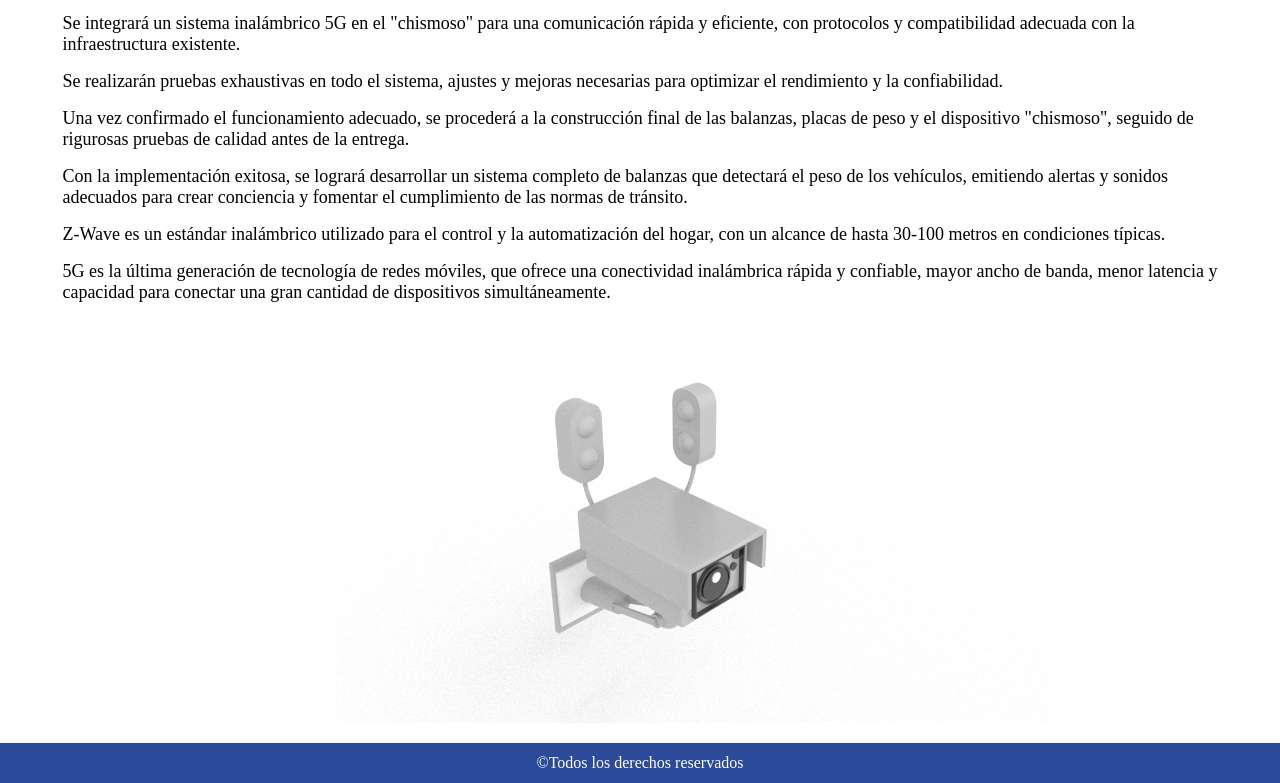
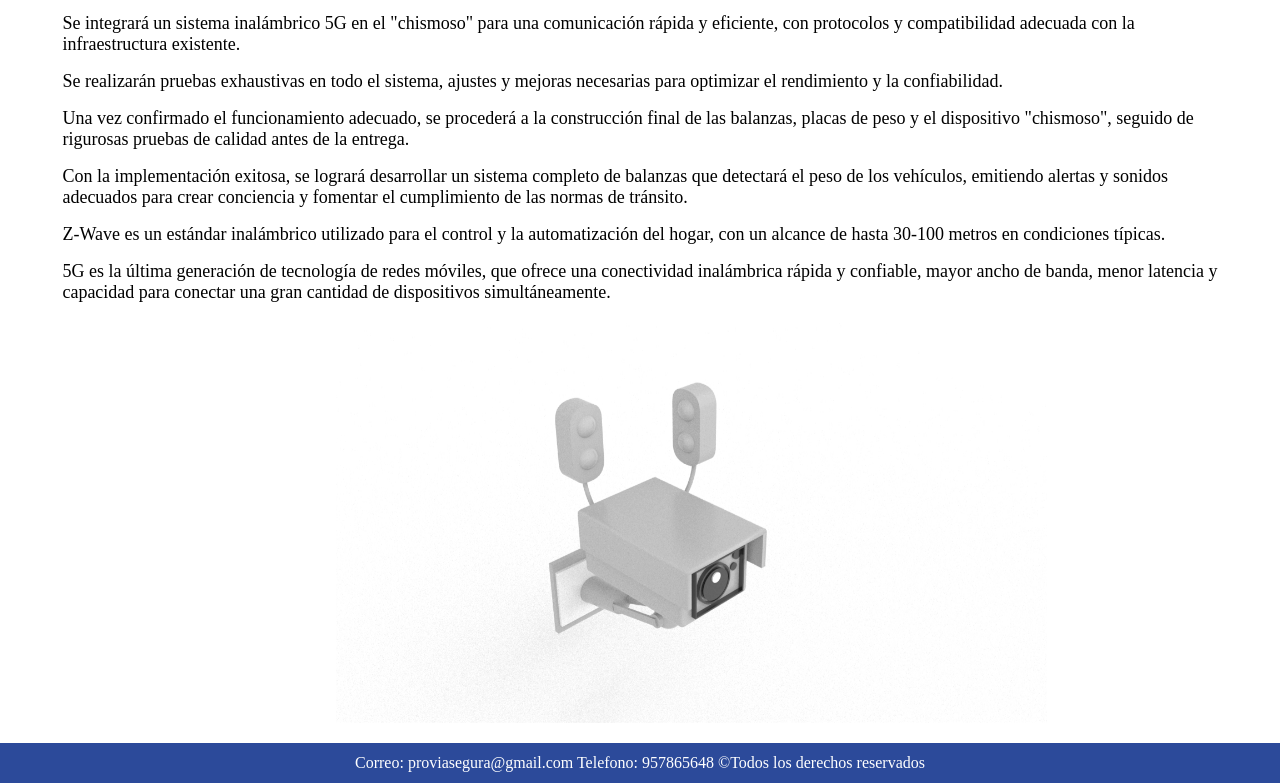
Before and after one commit to edupq1999/proyectociclista, a plain HTML site: page index.html in a window 1280 px wide. Shown: the part 2548-3331 px from the top of the page. Drawn offline with Linux system fonts and the light colour scheme.

Commit message:
Se agrego informacion al footer

```diff
--- a/index.html
+++ b/index.html
@@ -111,7 +111,11 @@
         </div>
     </section>
     <footer>
-        <p class="footer_text">©Todos los derechos reservados</p>
+        <p class="footer_text">
+            Correo: proviasegura@gmail.com
+            Telefono: 957865648
+            ©Todos los derechos reservados
+        </p>
     </footer>
 </body>
 </html>
```
